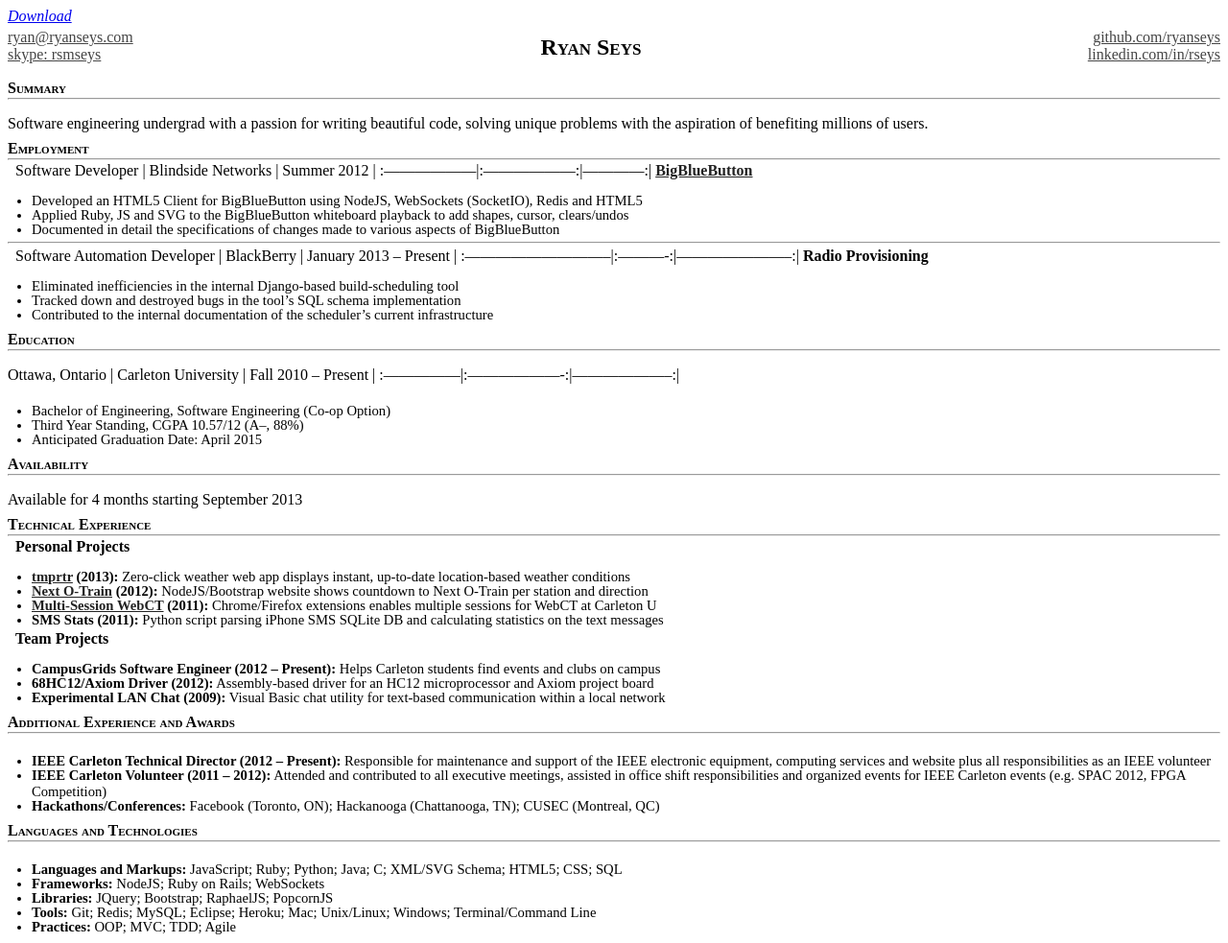
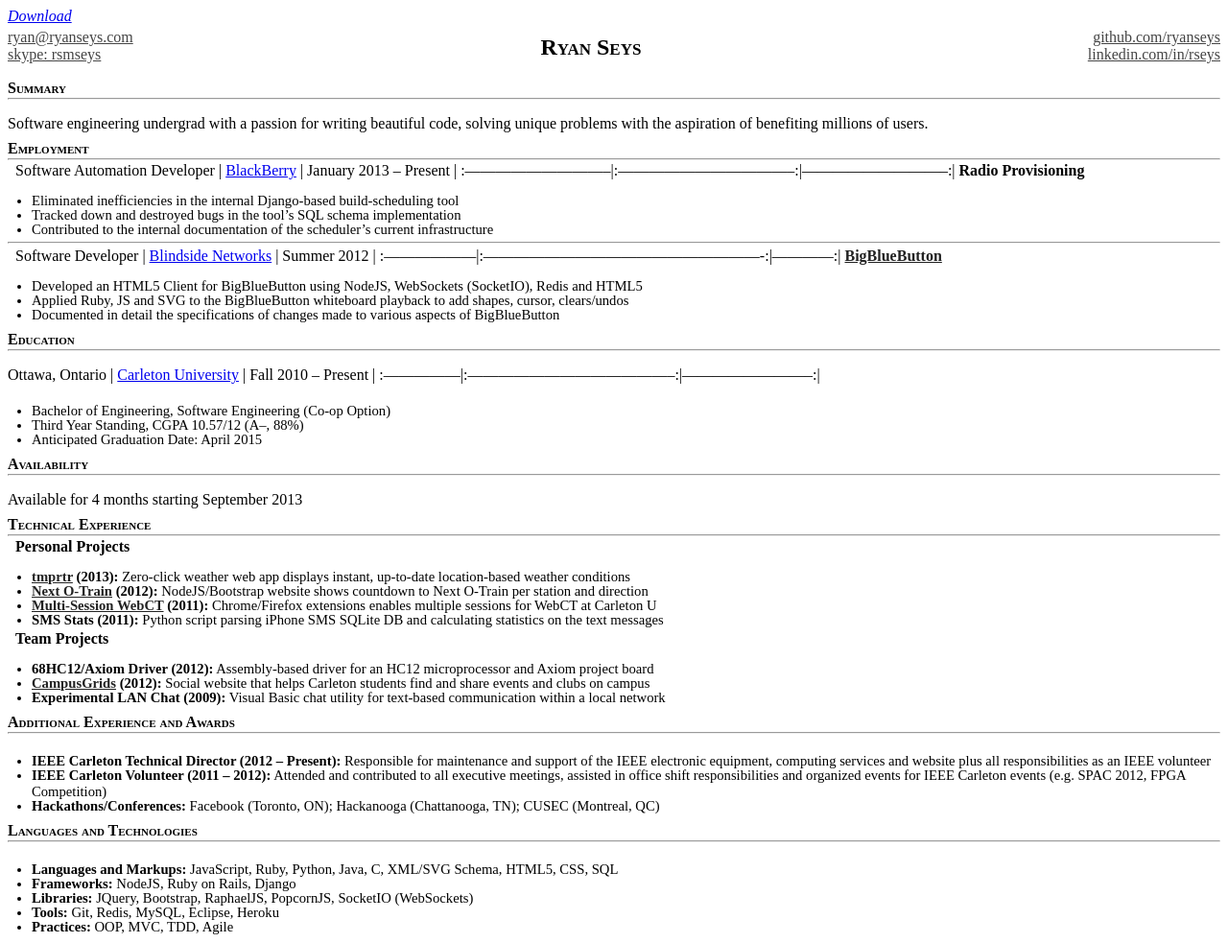
Before and after one commit to tl-dr/ryanseys.com, a Jekyll site: the page built from _posts/2013-01-12-resume.md, in a window 1280 px wide. Shown: the whole page at 96% size. Built offline with Jekyll 4.4.1, drawn with Linux system fonts in a browser that asks for light colours; Markdown is read by kramdown in place of the engine named in the settings.

Commit message:
Update resume

```diff
--- a/_posts/2013-01-12-resume.md
+++ b/_posts/2013-01-12-resume.md
@@ -33,29 +33,29 @@
 #### Employment
 - - -
 
-Software Developer | Blindside Networks | Summer 2012 |
-:------------------|:------------------:|------------:|
+Software Automation Developer | [BlackBerry](http://blackberry.com) | January 2013 &ndash; Present |
+:-----------------------------|:-----------------------------------:|-----------------------------:|
+**Radio Provisioning**
+{: .jobrole}
+- Eliminated inefficiencies in the internal Django-based build-scheduling tool
+- Tracked down and destroyed bugs in the tool's SQL schema implementation
+- Contributed to the internal documentation of the scheduler's current infrastructure
+
+<hr style="margin-top:4px;margin-bottom:4px;" />
+
+Software Developer | [Blindside Networks](http://www.blindsidenetworks.com/) | Summer 2012 |
+:------------------|:-------------------------------------------------------:|------------:|
 **[BigBlueButton](http://bigbluebutton.org/)**
 {: .jobrole}
 - Developed an HTML5 Client for BigBlueButton using NodeJS, WebSockets (SocketIO), Redis and HTML5
 - Applied Ruby, JS and SVG to the BigBlueButton whiteboard playback to add shapes, cursor, clears/undos
 - Documented in detail the specifications of changes made to various aspects of BigBlueButton
 
-<hr style="margin-top:4px;margin-bottom:4px;" />
-
-Software Automation Developer | BlackBerry | January 2013 &ndash; Present |
-:-----------------------------|:----------:|-----------------------:|
-**Radio Provisioning**
-{: .jobrole}
-- Eliminated inefficiencies in the internal Django-based build-scheduling tool
-- Tracked down and destroyed bugs in the tool's SQL schema implementation
-- Contributed to the internal documentation of the scheduler's current infrastructure
-
 #### Education
 - - -
 
-Ottawa, Ontario | Carleton University | Fall 2010 &ndash; Present |
-:---------------|:-------------------:|--------------------:|
+Ottawa, Ontario | [Carleton University](http://carleton.ca) | Fall 2010 &ndash; Present |
+:---------------|:-----------------------------------------:|--------------------------:|
 - Bachelor of Engineering, Software Engineering (Co-op Option)
 - Third Year Standing, CGPA 10.57/12 (A&ndash;, 88%)
 - Anticipated Graduation Date: April 2015
@@ -75,8 +75,8 @@
 
 **Team Projects**
 {: .jobrole}
-- **CampusGrids Software Engineer (2012 &ndash; Present):** Helps Carleton students find events and clubs on campus
 - **68HC12/Axiom Driver (2012):** Assembly-based driver for an HC12 microprocessor and Axiom project board
+- **[CampusGrids](http://campusgrids.com) (2012):** Social website that helps Carleton students find and share events and clubs on campus
 - **Experimental LAN Chat (2009):** Visual Basic chat utility for text-based communication within a local network
 
 #### Additional Experience and Awards
@@ -89,10 +89,10 @@
 
 #### Languages and Technologies
 - - -
-- **Languages and Markups:**  JavaScript; Ruby; Python; Java; C; XML/SVG Schema; HTML5; CSS; SQL
-- **Frameworks:**             NodeJS; Ruby on Rails; WebSockets
-- **Libraries:**              JQuery; Bootstrap; RaphaelJS; PopcornJS
-- **Tools:**                  Git; Redis; MySQL; Eclipse; Heroku; Mac; Unix/Linux; Windows; Terminal/Command Line
-- **Practices:**              OOP; MVC; TDD; Agile
+- **Languages and Markups:**  JavaScript, Ruby, Python, Java, C, XML/SVG Schema, HTML5, CSS, SQL
+- **Frameworks:**             NodeJS, Ruby on Rails, Django
+- **Libraries:**              JQuery, Bootstrap, RaphaelJS, PopcornJS, SocketIO (WebSockets)
+- **Tools:**                  Git, Redis, MySQL, Eclipse, Heroku
+- **Practices:**              OOP, MVC, TDD, Agile
 
 {: .nobullets}
--- a/css/resume.css
+++ b/css/resume.css
@@ -73,6 +73,11 @@
   color: #444;
 }
 
+th a {
+  font-weight: bold;
+  color: black;
+}
+
 strong a {
   font-weight: bold;
   color:#222;
```
Also changed, not shown: 1 other file.
